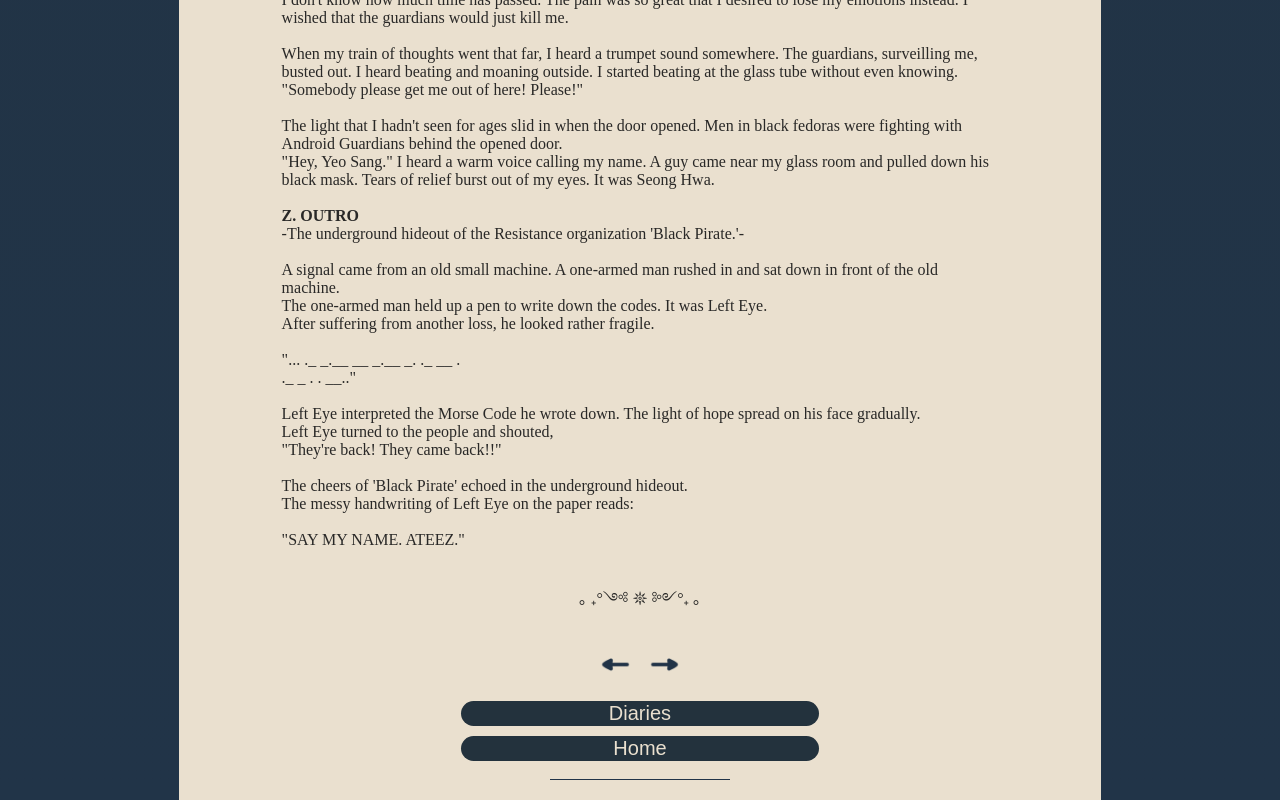
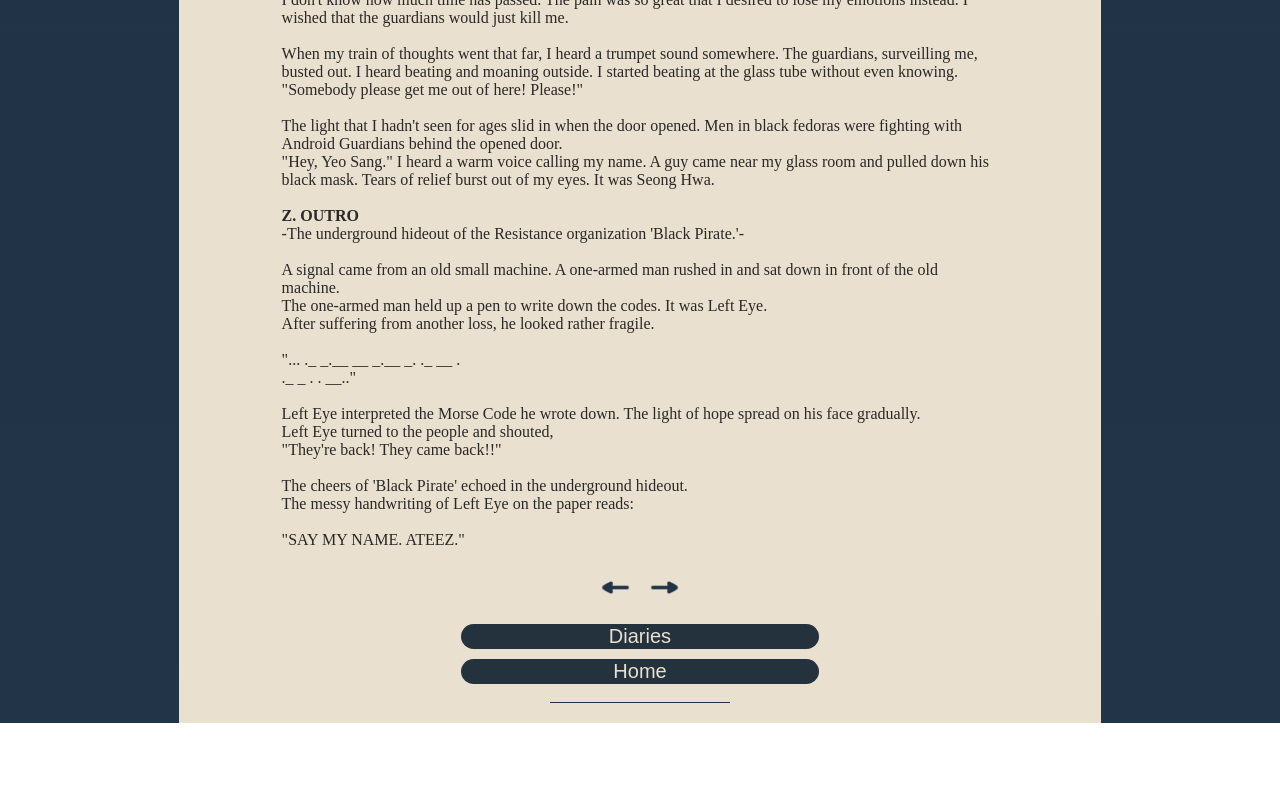
Before and after one commit to TheonitsaChrysanthou/Dear-Diary, a plain HTML site: page Pages/Diary-Entries/fever-ep.html in a window 1280 px wide. Shown: the part 4034-4834 px from the top of the page. After the commit the page ends 4757 px from the top, so only its background shows below. Drawn offline with Linux system fonts and the light colour scheme.

Commit message:
Remove ending characters text

```diff
--- a/Pages/Diary-Entries/fever-ep.html
+++ b/Pages/Diary-Entries/fever-ep.html
@@ -241,9 +241,6 @@
                     <br>
                 </p>
             </div>
-            <p>
-                ｡ ₊°༺ 𖤓 ༻°₊ ｡
-            </p>
             <div class="links">
                 <a href="fever-pt3.html">
                     <img src="../../Images/left.png">
```
Also changed, not shown: Pages/Diary-Entries/fever-pt1.html (+0 -3 lines), Pages/Diary-Entries/fever-pt2.html (+0 -3 lines), Pages/Diary-Entries/fever-pt3.html (+0 -3 lines), Pages/Diary-Entries/golden-hour-pt1.html (+0 -3 lines), Pages/Diary-Entries/golden-hour-pt2.html (+0 -3 lines), Pages/Diary-Entries/golden-hour-pt3-iyf.html (+0 -3 lines), Pages/Diary-Entries/golden-hour-pt3.html (+0 -3 lines), Pages/Diary-Entries/golden-hour-pt4.html (+0 -3 lines), Pages/Diary-Entries/golden-hour-pt5.html (+0 -3 lines), Pages/Diary-Entries/the-world-dd.html (+0 -3 lines), Pages/Diary-Entries/the-world-fin.html (+0 -3 lines), Pages/Diary-Entries/the-world-pt1.html (+0 -3 lines), Pages/Diary-Entries/the-world-pt2.html (+0 -3 lines).
